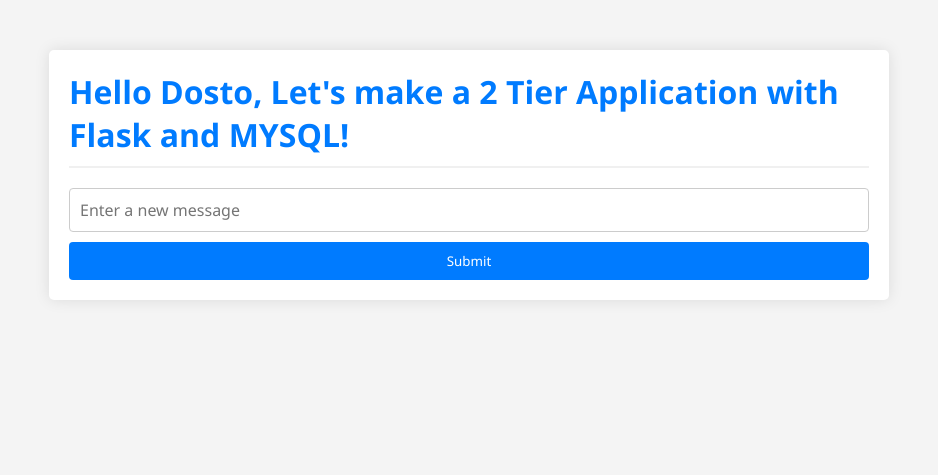
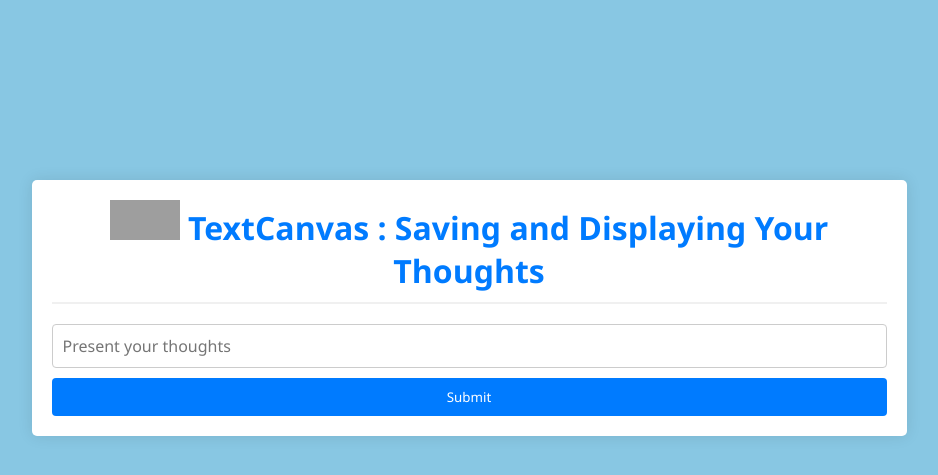
Before and after one commit to sorthiyanikhil/Two-tier-application-deploy, a Flask app: page / in a window 1280 px wide. Shown: the top 475 px of the page, without its empty margins (171-1109 px from the left). Run offline with Flask 2, Linux system fonts and the light colour scheme; data that the repository does not hold is empty; some libraries are stand-ins or nearby versions; grey boxes are pictures that could not be loaded.

Commit message:
Update index.html

```diff
--- a/templates/index.html
+++ b/templates/index.html
@@ -13,12 +13,12 @@
         }
 
         body {
-            background-color: #f4f4f4;
+            background-color: #88c7e3;
         }
 
         .container {
-            max-width: 800px;
-            margin: 50px auto;
+            max-width: 835px;
+            margin: 180px auto;
             padding: 20px;
             background-color: #fff;
             box-shadow: 0 0 15px rgba(0, 0, 0, 0.1);
@@ -35,6 +35,7 @@
             margin-bottom: 20px;
             border-bottom: 2px solid #f0f0f0;
             padding-bottom: 10px;
+            text-align: center;
         }
 
         p {
@@ -93,14 +94,16 @@
 
 <body>
     <div class="container">
-        <h1>Hello Dosto,
-            Let's make a 2 Tier Application with Flask and MYSQL!</h1>
+        <h1>
+            <img src="./logo.jpeg" alt="" height="40px" width="70px"/>
+            TextCanvas : Saving and Displaying Your Thoughts
+        </h1>
         {% for message in messages %}
             <p>{{ message[0] }}</p>
         {% endfor %}
 
         <form action="/submit" method="post">
-            <input type="text" name="new_message" placeholder="Enter a new message">
+            <input type="text" name="new_message" placeholder="Present your thoughts">
             <input type="submit" value="Submit">
         </form>
     </div>
```
